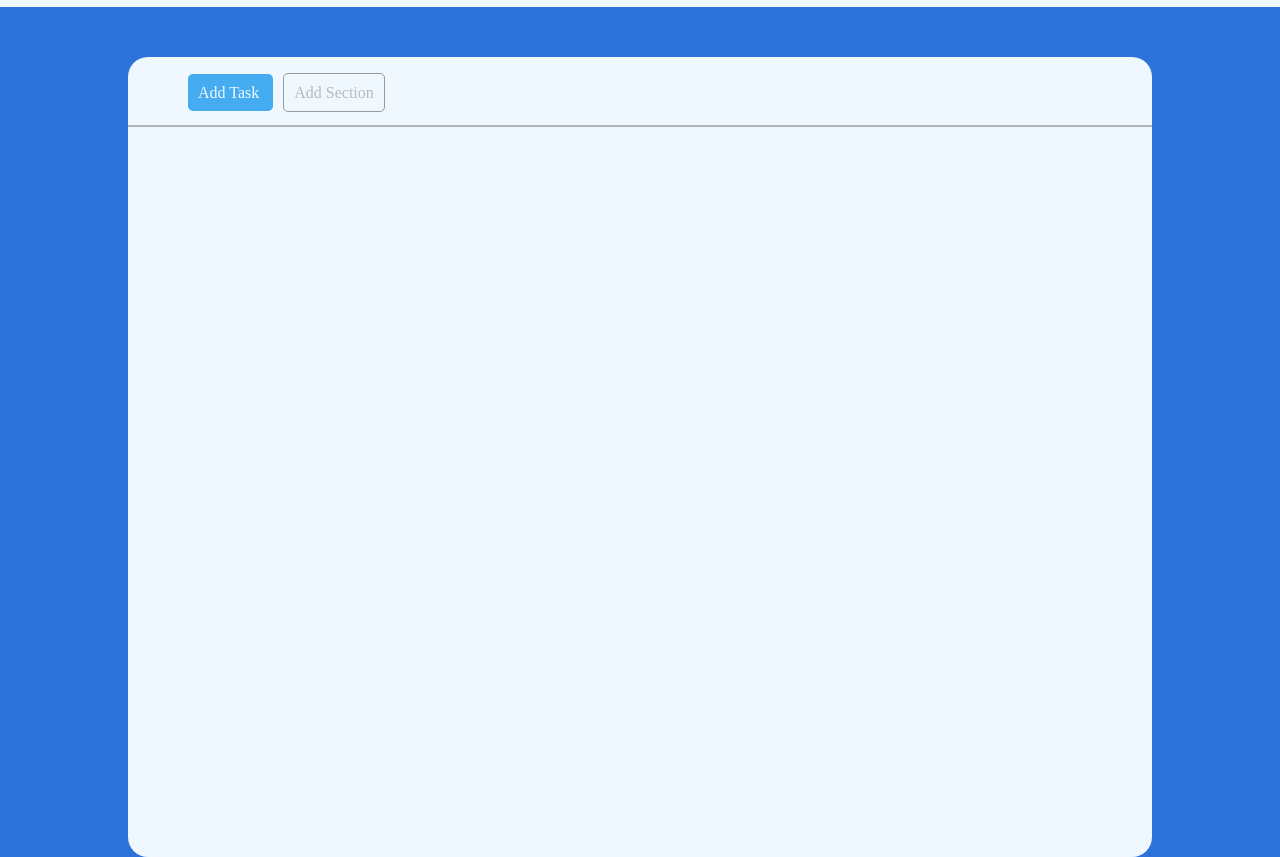
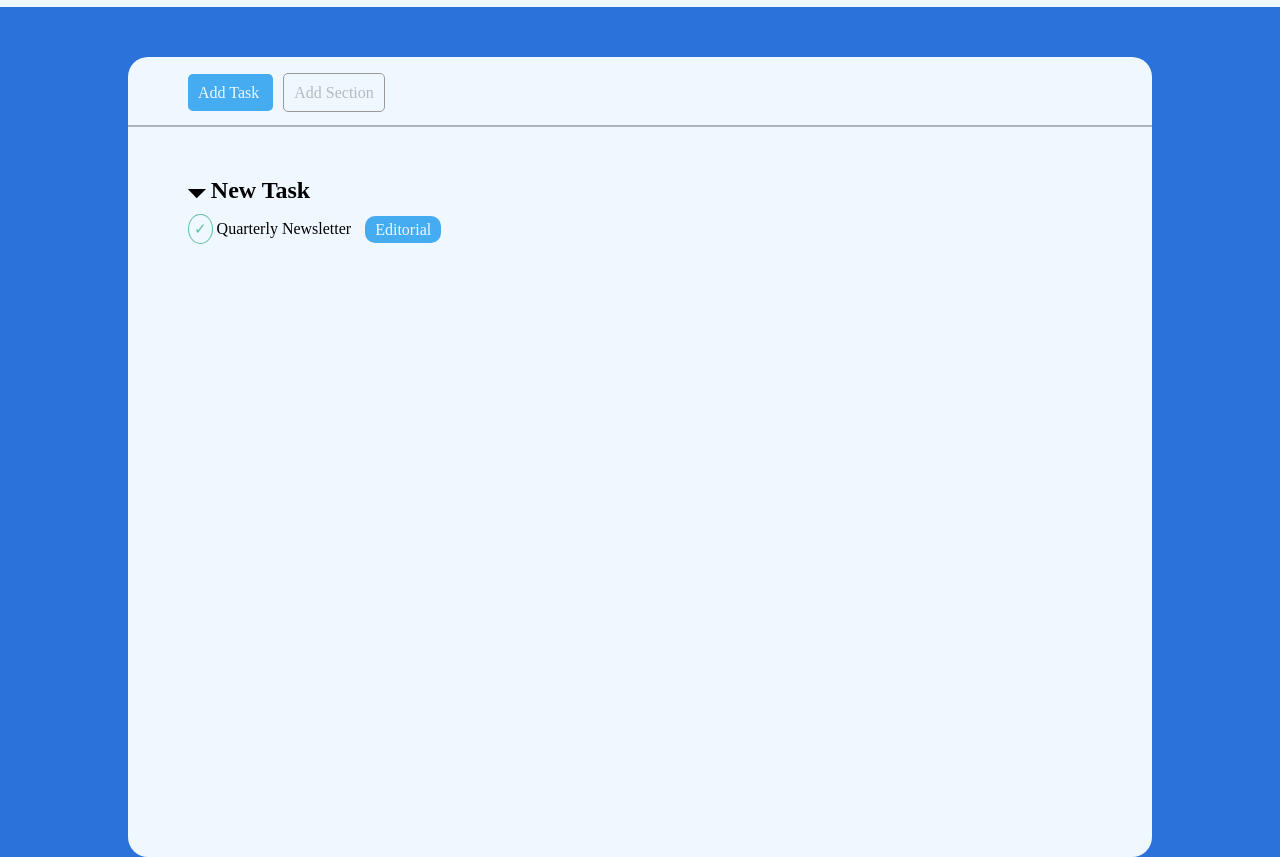
Before and after one commit to FrancescoCesari97/html-css-toboolist, a plain HTML site: page index.html in a window 1280 px wide. Shown: the part 93-950 px from the top of the page. Drawn offline with Linux system fonts and the light colour scheme.

Commit message:
prima lista

```diff
--- a/css/style.css
+++ b/css/style.css
@@ -68,3 +68,41 @@ body {
     color: rgb(182, 186, 190);
     border: solid 1px rgb(153, 153, 153);
 }
+
+.liste {
+    margin-left: 60px;
+}
+
+.liste h2 {
+    margin-top: 50px;
+    margin-bottom: 10px;
+}
+
+ul {
+    list-style: none;
+}
+
+.spunta-verde {
+    font-size: 15px;
+    border: solid 1px #5fbda5;
+    padding: 5px;
+    border-radius: 50%;
+    color: #5fbda5;
+    display: inline-block;
+}
+
+.prima-lista p {
+    display: inline-block;
+    font-size: 25px;
+}
+
+
+.add-E {
+    background-color: #46acf1;
+    padding: 5px 10px;
+    display: inline;
+    vertical-align: middle;
+    border-radius: 10px;
+    color: aliceblue;
+    margin: 0 10px 0 10px;
+}
--- a/index.html
+++ b/index.html
@@ -36,8 +36,16 @@
 
             </div>
 
-            <div>
+            <div class="liste">
+                <!-- prima lista  -->
+                <h2> &#128899 New Task </h2>
+                <ul class="prima-lista">
+                    <li>
+                        <p></p><span class="spunta-verde">&#x2713</span> Quarterly Newsletter</p> <span
+                            class="add-E">Editorial</span>
 
+                    </li>
+                </ul>
             </div>
 
         </main>
```
